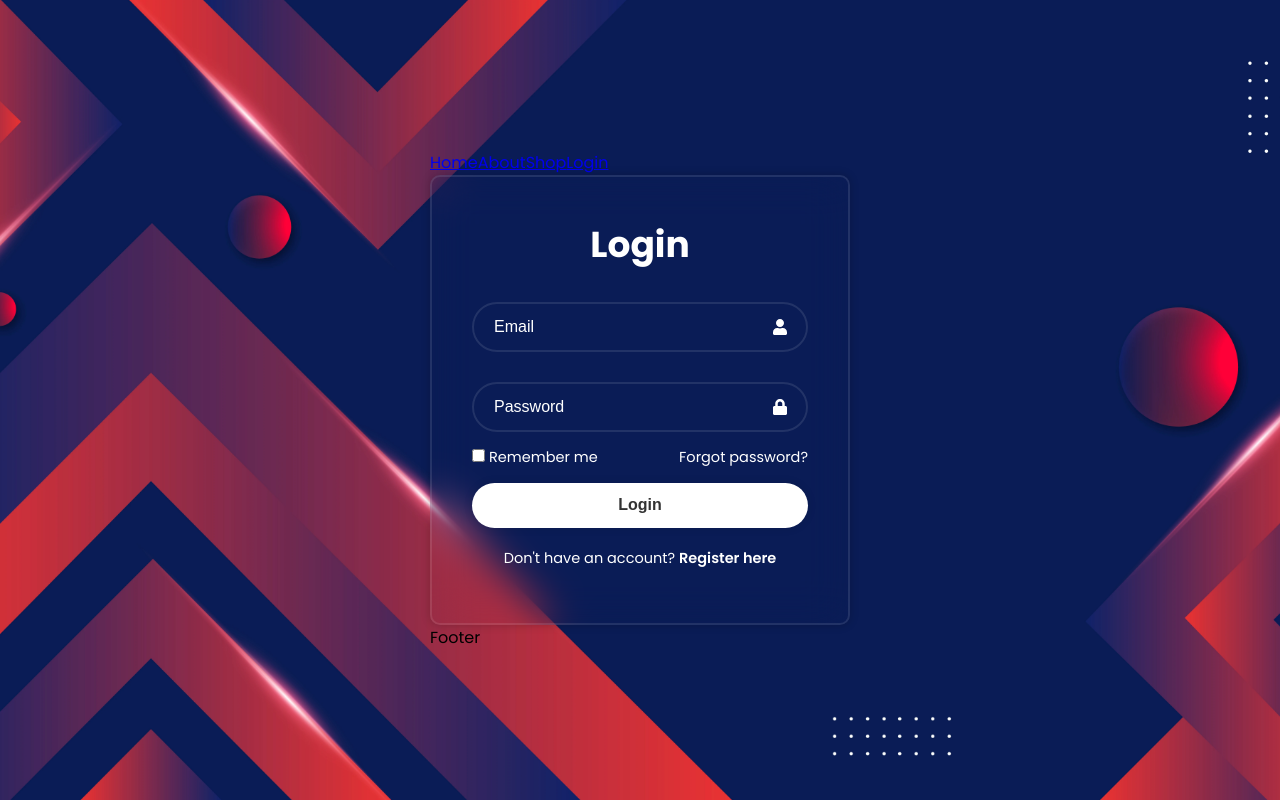
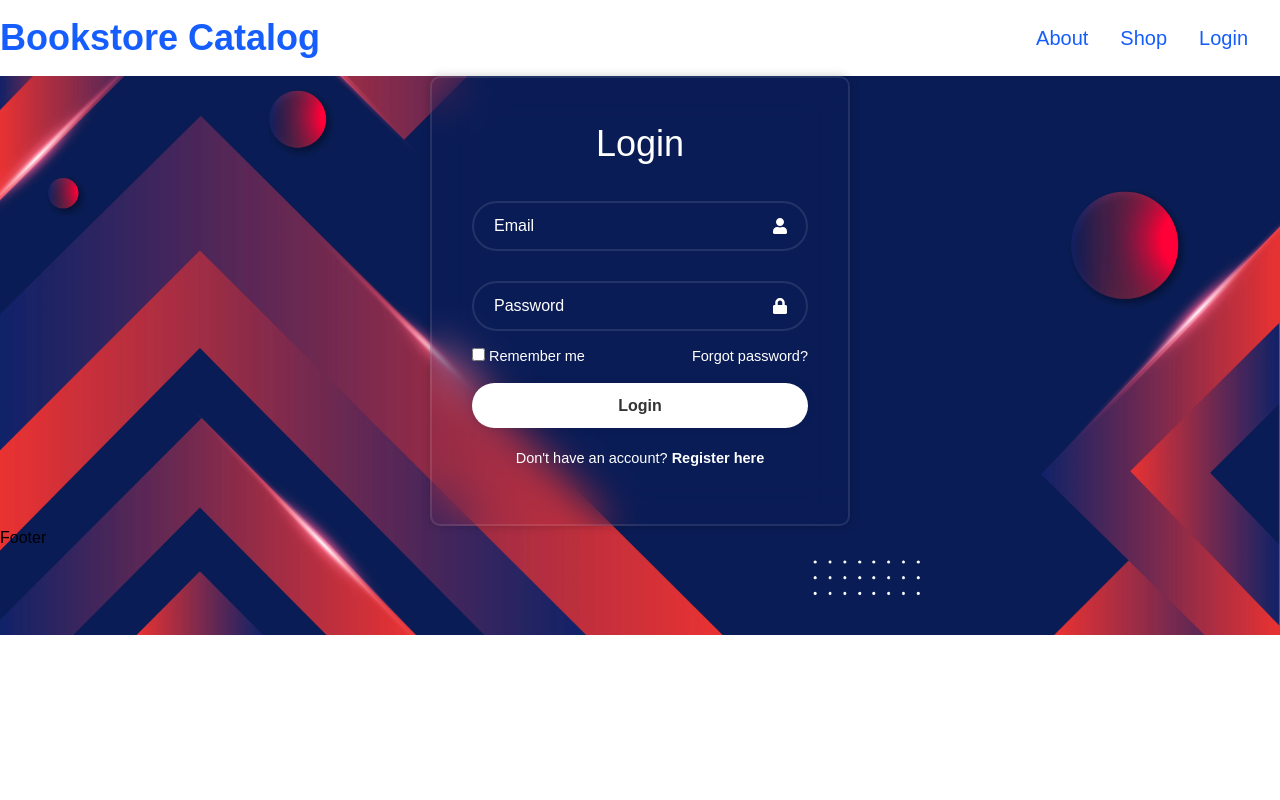
Before and after one commit to Emmy-24/Bookstore-Catalog-App, a React (Vite) app: page /login in a window 1280 px wide. Built offline with nearby package versions, Linux system fonts and the light colour scheme.

Commit message:
Fixed some errors to make the Home page display

```diff
--- a/src/App.jsx
+++ b/src/App.jsx
@@ -1,13 +1,14 @@
 import React, { createContext, useContext, useState } from 'react'
 import './App.css'
-import { BrowserRouter as Router, Routes, Route } from 'react-router-dom';
+import {Router, Routes, Route } from 'react-router';
 import Header from './Components/Header';
 import Footer from './Components/Footer';
+import AdminRoute from './Pages/AdminRoute';
 import Home from './Pages/Home';
 import About from './Pages/About';
 import Shop from './Pages/Shop';
 import Login from './Pages/Login';
-import AdminRoute from './Pages/AdminRoute';
+import Hero from './Pages/Hero';
 
 
 const AuthContext = createContext();
@@ -27,21 +28,22 @@ export const useAuth = () => useContext(AuthContext);
 function App() {
 
   return (
-    <Router>
+    <>
+
       <div className="app-container">
         <Header />
-        <main>
+
           <Routes>
-            <Route path="/" element={<Home />} />
-            <Route path="/About" element={<About />} />
-            <Route path="/Shop" element={<Shop />} />
-            <Route path="/Login" element={<Login />} />
+            <Route path="/" element={<Hero/>} />
+            <Route path="/about" element={<About />} />
+            <Route path="/shop" element={<Shop />} />
+            <Route path="/login" element={<Login />} />
             <Route path="/admin" element={<AdminRoute/>} />
           </Routes>
-        </main>
+
         <Footer/>
       </div>
-    </Router>
+  </>
   )
 }
 
--- a/src/Components/Header.jsx
+++ b/src/Components/Header.jsx
@@ -1,14 +1,89 @@
+import React, { useState, useEffect, useRef } from 'react';
+import { FaGithub, FaTwitter, FaInstagram, FaLinkedin } from 'react-icons/fa';
 import { Link } from 'react-router-dom';
 
 const Header = () => {
-  return (
-    <header>
-      <Link to="/">Home</Link>
-      <Link to="/About">About</Link>
-      <Link to="/Shop">Shop</Link>
-      <Link to="/Login">Login</Link>
-    </header>
-  );
+    const [isOpen, setIsOpen] = useState(false);
+    const menuRef = useRef(null);
+
+    useEffect(() => {
+        const handleClickOutside = (event) => {
+            if (menuRef.current &&
+                !menuRef.current.contains(event.target) &&
+                !event.target.closest('button[aria-label="menu"]')) {
+                setIsOpen(false);
+            }
+        };
+
+        document.addEventListener('mousedown', handleClickOutside);
+        return () => {
+            document.removeEventListener('mousedown', handleClickOutside);
+        };
+    }, []);
+    const closeMenu = () => setIsOpen(false);
+
+    return (
+        <nav className="bg-white py-4 relative">
+            <div className="container mx-auto flex justify-between items-center">
+                <Link to="/" className="text-blue-600 text-4xl hover:text-gray-400 font-semibold">
+                    Bookstore Catalog
+                </Link>
+
+                <button
+                    onClick={() => setIsOpen(!isOpen)}
+                    className="text-blue-600 focus:outline-none md:hidden z-50"
+                    aria-label="menu"
+                >
+                    {isOpen ? (
+                        <svg className="w-6 h-6" fill="none" stroke="currentColor" viewBox="0 0 24 24">
+                            <path strokeLinecap="round" strokeLinejoin="round" strokeWidth="2" d="M6 18L18 6M6 6l12 12" />
+                        </svg>
+                    ) : (
+                        <svg className="w-6 h-6" fill="none" stroke="currentColor" viewBox="0 0 24 24">
+                            <path strokeLinecap="round" strokeLinejoin="round" strokeWidth="2" d="M4 6h16M4 12h16m-7 6h7" />
+                        </svg>
+                    )}
+                </button>
+                {/* Updated Menu Section */}
+                <div
+                    ref={menuRef}
+                    className={`md:flex md:items-center md:space-x-4 absolute md:static left-0 w-full md:w-auto
+                    bg-blue-500 md:bg-transparent transition-all duration-300 ease-in-out overflow-hidden
+                    ${isOpen ? 'max-h-[500px] opacity-100 top-14' : 'max-h-0 opacity-0 top-[-100%] md:max-h-full md:opacity-100 md:top-0'}
+                    z-40`}
+                >
+                    <div className="flex flex-col md:flex-row p-4 md:p-0">
+                        <div className="flex flex-col md:flex-row md:mr-4">
+                            <Link
+                                to="about"
+                                onClick={closeMenu}
+                                className="py-2 px-4 text-white md:text-blue-600 hover:text-gray-400 hover:underline text-xl"
+                            >
+                                About
+                            </Link>
+                            <Link
+                                to="shop"
+                                onClick={closeMenu}
+                                className="py-2 px-4 text-white md:text-blue-600 hover:text-gray-400 hover:underline text-xl"
+                            >
+                                Shop
+                            </Link>
+                            <Link
+                                to="login"
+                                onClick={closeMenu}
+                                className="py-2 px-4 text-white md:text-blue-600 hover:text-gray-400 hover:underline text-xl"
+                            >
+                                Login
+                            </Link>
+                        </div>
+
+
+                    </div>
+                </div>
+            </div>
+        </nav>
+    );
 };
 
-export default Header
+export default Header;
+// flowing narbar it scrolls op with it content
--- a/src/Pages/Hero.jsx
+++ b/src/Pages/Hero.jsx
@@ -1,9 +1,9 @@
 import React from 'react'
 import HeroImg from '../assets/banner.png'
 
-
 const Hero = () => {
   return (
+    <>
     <div className='flex flex-col md:flex-row-reverse py-16 justify-between items-center gap-12'>
      <div className="md:w-1/2 w-full flex items-center md:justify-end">
      <img src={HeroImg} alt="" />
@@ -16,8 +16,10 @@ const Hero = () => {
      </p>
      <button className="">Subscibe</button>
      </div>
+    </div>
 
-    </div>
+    </>
+
 
   )
 }
--- a/src/Pages/Login.css
+++ b/src/Pages/Login.css
@@ -1,3 +1,4 @@
+
 .wrapper {
     position: relative;
     width: 420px;
@@ -12,6 +13,7 @@
     align-items: center;
     overflow: hidden;
     transition: height .2s ease;
+    justify-items: center;
 }
 
 .wrapper.active {
--- a/src/Pages/Login.jsx
+++ b/src/Pages/Login.jsx
@@ -35,6 +35,8 @@ const Login = () => {
   };
 
   return (
+    <div className="flex justify-center">
+
     <div className={`wrapper${action}`}>
       <div className="form-box login">
         <form onSubmit={handleLogin}>
@@ -103,6 +105,8 @@ const Login = () => {
         </form>
       </div>
     </div>
+
+    </div>
   );
 };
 
--- a/src/Pages/Recommended.jsx
+++ b/src/Pages/Recommended.jsx
@@ -1,8 +1,49 @@
 import React from 'react'
+import  { useEffect, useState } from 'react'
+// Import Swiper React components
+import { Swiper, SwiperSlide } from 'swiper/react';
+// import required modules
+import { Pagination, Navigation } from 'swiper/modules';
 
 const Recommended = () => {
      return (
-          <div>Recommended</div>
+          <div className='py-16'>
+               <h2 className="text-3xl font-semibold mb-6">Recommended For You</h2>
+
+               <swiper
+               slidesPerView={1}
+               spaceBetween={30}
+               navigation={true}
+               breakpoints={{
+                    640: {
+                         slidesPerView: 1,
+                         spaceBetween: 20,
+                    },
+                    768: {
+                         slidesPerView: 2,
+                         spaceBetween: 40,
+                    },
+                    1024: {
+                         slidesPerView: 2,
+                         spaceBetween: 50,
+                    },
+                    1180: {
+                         slidesPerView: 3,
+                         spaceBetween: 50,
+                    }
+               }}
+               modules={[Pagination, Navigation]}
+               className="mySwiper"
+               >
+                    {
+                         books.length > 0 && books.slice(8, 18).map((book, index) => (
+                              <SwiperSlide key={index}>
+                              <BookCard  book={book} />
+                              </SwiperSlide>
+                         ))
+                    }
+               </swiper>
+          </div>
 )
 }
 export default Recommended
--- a/src/index.css
+++ b/src/index.css
@@ -1,21 +1,25 @@
+@import "tailwindcss";
 @import url('https://fonts.googleapis.com/css2?family=Poppins:wght@400;600;700&display=swap');
 
-* {
+/* * {
     margin: 0;
     padding: 0;
     box-sizing: border-box;
-}
+}*/
 
 body {
     font-family: "Poppins", sans-serif;
+    /*background-color: #E5383B;
     display: flex;
     justify-content: center;
     align-items: center;
-    min-height: 100vh;
+    min-height: 100vh;*/
     background: url(./assets/backgroung.webp)no-repeat;
     background-size: cover;
     background-position: center;
-}:root {
+}
+
+:root {
   --red: #ff0000;
   --Night: #0B090A;
   --Eerie-black: #161A1D;
--- a/src/main.jsx
+++ b/src/main.jsx
@@ -3,11 +3,15 @@ import { createRoot } from 'react-dom/client';
 import './index.css';
 import App from './App.jsx';
 import { AuthProvider } from './Auth.jsx';
+import { BrowserRouter } from 'react-router';
+
 
 createRoot(document.getElementById('root')).render(
   <StrictMode>
     <AuthProvider>
+      <BrowserRouter>
       <App />
+      </BrowserRouter>
     </AuthProvider>
   </StrictMode>
 );
--- a/vite.config.js
+++ b/vite.config.js
@@ -1,8 +1,13 @@
 import { defineConfig } from "vite";
 import react from "@vitejs/plugin-react";
+
 import tailwindcss from "@tailwindcss/vite";
 
 // https://vite.dev/config/
 export default defineConfig({
   plugins: [react(), tailwindcss()],
+  base: "/",
+  server: {
+    historyApiFallback: true, // Helps Vite serve index.html for all routes
+  }, // Ensures correct routing
 });
```
Also changed, not shown: vercel.json (added), 1 other file (tests, documents, lock files or other folders).
